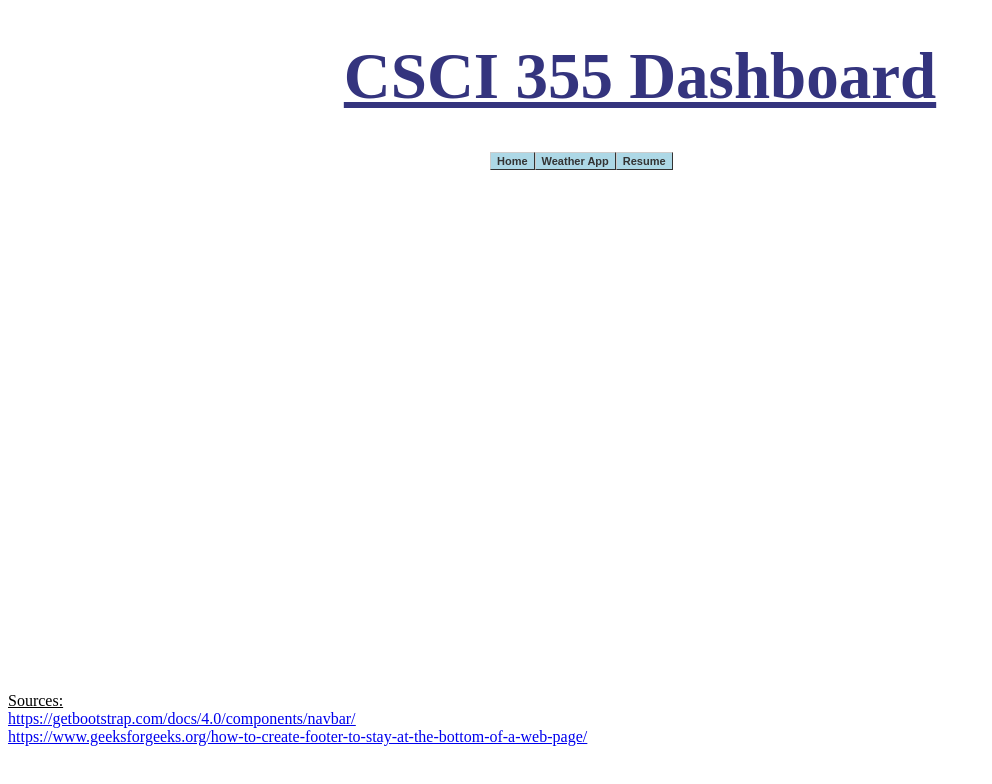
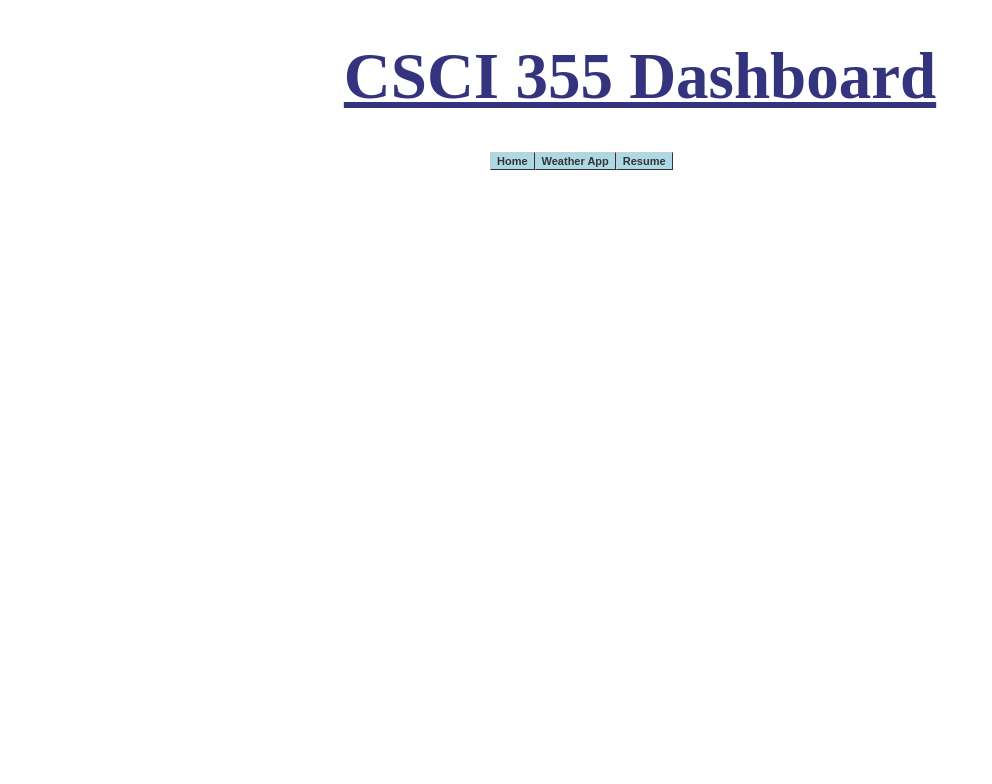
Before and after one commit to aviglazer1998/355-Website, a plain HTML site: page index.html in a window 1280 px wide. Shown: the whole page, without its empty margins (0-992 px from the left). Drawn offline with Linux system fonts and the light colour scheme.

```diff
--- a/index.html
+++ b/index.html
@@ -18,15 +18,11 @@
       </div>
     </nav>
   </center>
-  <div class=footer>
-    Sources:
-    <br>
-    <a href="https://getbootstrap.com/docs/4.0/components/navbar/">
-      https://getbootstrap.com/docs/4.0/components/navbar/</a>
-    <br>
-    <a
-      href="https://www.geeksforgeeks.org/how-to-create-footer-to-stay-at-the-bottom-of-a-web-page/">https://www.geeksforgeeks.org/how-to-create-footer-to-stay-at-the-bottom-of-a-web-page/</a>
-  </div>
 </body>
 
 </html>
+
+<!--
+"https://getbootstrap.com/docs/4.0/components/navbar/
+"https://www.geeksforgeeks.org/how-to-create-footer-to-stay-at-the-bottom-of-a-web-page/
+-->
```
Also changed, not shown: Resume Project/css-portfolio/Images/joanna-kosinska-unsplash.jpg (added).
